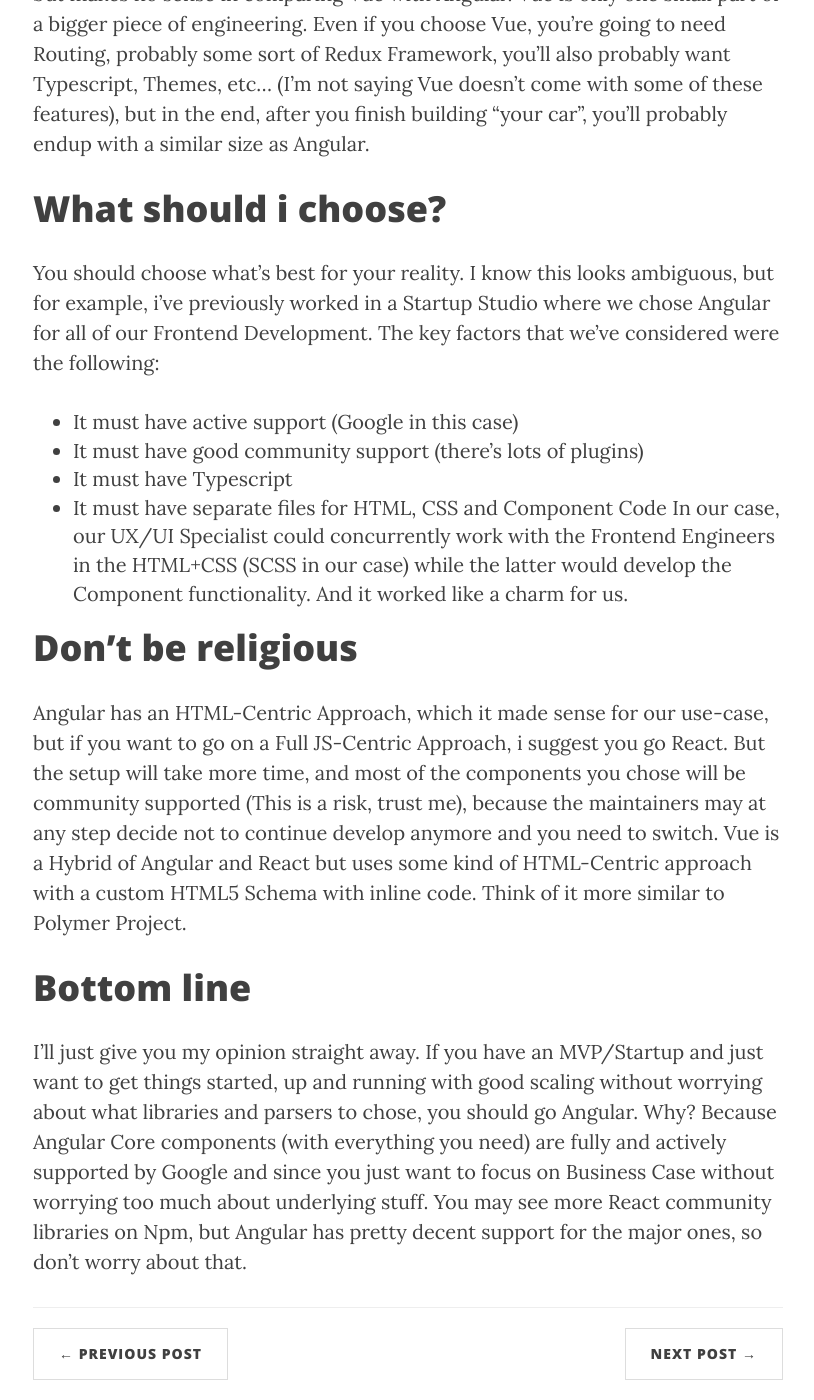
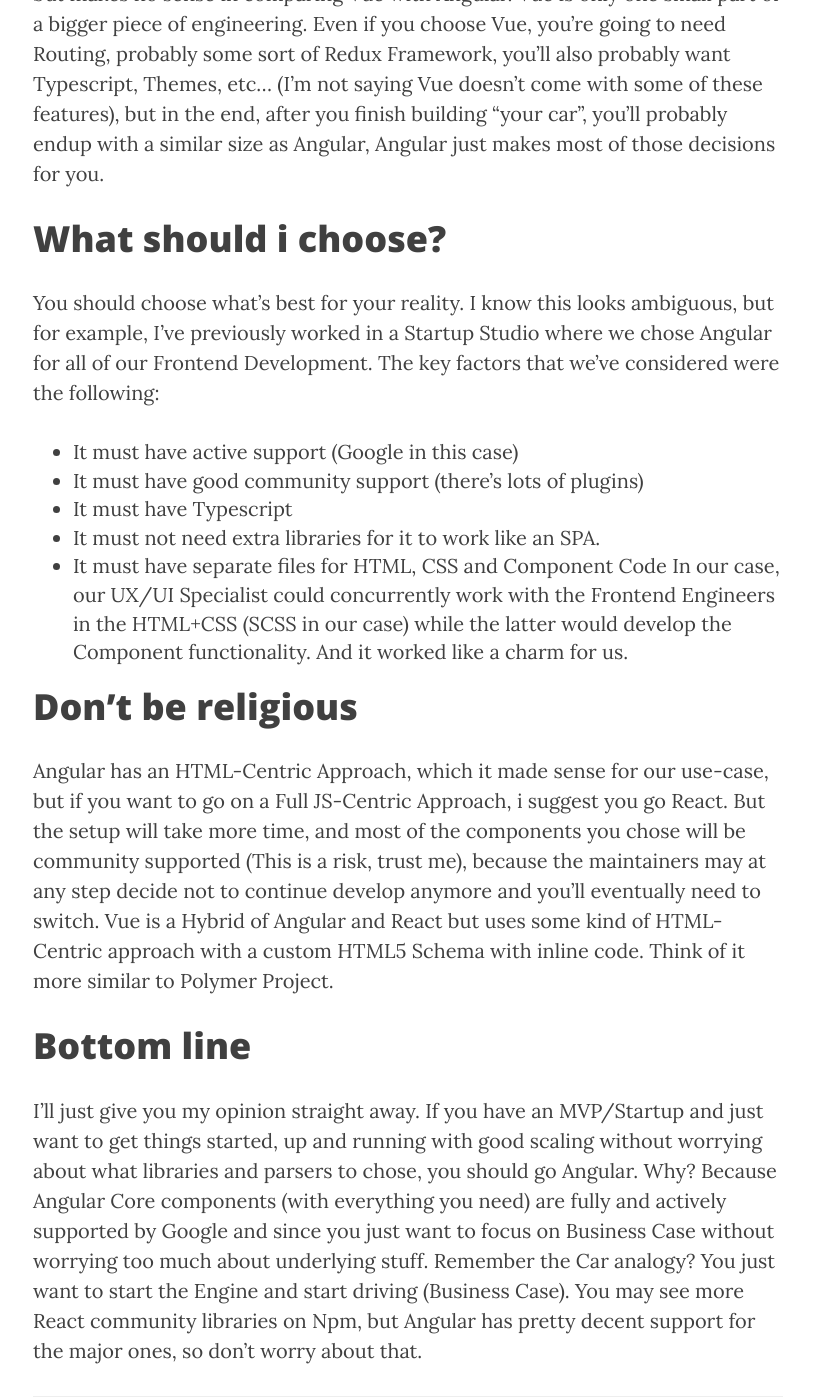
Before and after one commit to driverpt/driverpt.github.io, a Jekyll site: the page built from _posts/2020-06-01-frontend-frameworks.md, in a window 1280 px wide and 1400 px high, scrolled down 1337 px. Shown: the whole window, without its empty margins (232-1046 px from the left). Built offline with Jekyll 4.4.1, drawn with Linux system fonts in a browser that asks for light colours; nearby versions of some CDN libraries; comment, search, counter and statistics services are not loaded; some of the changed text lies outside the part shown.

Commit message:
Fix grammar

```diff
--- a/_posts/2020-06-01-frontend-frameworks.md
+++ b/_posts/2020-06-01-frontend-frameworks.md
@@ -14,24 +14,25 @@
 
 # Framework vs Library
 First of, let me remind you all when you're comparing Vue or React with Angular, you're comparing two totally different things, the first two are Libraries and the latter one is a Framework.
-The way i see this is through this scenario:
+The way I see this is through this scenario:
 
 Let's imagine a Car. React and Vue (Libraries) are the Engine, which means, you need to pick a Chassis, a Car glass, Tyres, Rims, Muffler, etc.... and Angular (Framework) is like going to a Car Dealer and just buying a Car, they'll just give you a key and you start driving it. But you can still change the Tyres to better ones, get more efficient Rims, get a better Engine.
 
-Vue's value proposition is it's size and it's simple nature. Ok, good selling point, but makes no sense in comparing Vue with Angular. Vue is only one small part of a bigger piece of engineering. Even if you choose Vue, you're going to need Routing, probably some sort of Redux Framework, you'll also probably want Typescript, Themes, etc... (I'm not saying Vue doesn't come with some of these features), but in the end, after you finish building "your car", you'll probably endup with a similar size as Angular.
+Vue's value proposition is it's size and it's simple nature. Ok... good selling point, but makes no sense in comparing Vue with Angular. Vue is only one small part of a bigger piece of engineering. Even if you choose Vue, you're going to need Routing, probably some sort of Redux Framework, you'll also probably want Typescript, Themes, etc... (I'm not saying Vue doesn't come with some of these features), but in the end, after you finish building "your car", you'll probably endup with a similar size as Angular, Angular just makes most of those decisions for you.
 
 # What should i choose?
-You should choose what's best for your reality. I know this looks ambiguous, but for example, i've previously worked in a Startup Studio where we chose Angular for all of our Frontend Development. The key factors that we've considered were the following:
+You should choose what's best for your reality. I know this looks ambiguous, but for example, I've previously worked in a Startup Studio where we chose Angular for all of our Frontend Development. The key factors that we've considered were the following:
  - It must have active support (Google in this case)
  - It must have good community support (there's lots of plugins)
  - It must have Typescript
+ - It must not need extra libraries for it to work like an SPA.
  - It must have separate files for HTML, CSS and Component Code
 In our case, our UX/UI Specialist could concurrently work with the Frontend Engineers in the HTML+CSS (SCSS in our case) while the latter would develop the Component functionality. And it worked like a charm for us.
 
 # Don't be religious
-Angular has an HTML-Centric Approach, which it made sense for our use-case, but if you want to go on a Full JS-Centric Approach, i suggest you go React. But the setup will take more time, and most of the components you chose will be community supported (This is a risk, trust me), because the maintainers may at any step decide not to continue develop anymore and you need to switch.
+Angular has an HTML-Centric Approach, which it made sense for our use-case, but if you want to go on a Full JS-Centric Approach, i suggest you go React. But the setup will take more time, and most of the components you chose will be community supported (This is a risk, trust me), because the maintainers may at any step decide not to continue develop anymore and you'll eventually need to switch.
 Vue is a Hybrid of Angular and React but uses some kind of HTML-Centric approach with a custom HTML5 Schema with inline code. Think of it more similar to Polymer Project.
 
 # Bottom line
-I'll just give you my opinion straight away. If you have an MVP/Startup and just want to get things started, up and running with good scaling without worrying about what libraries and parsers to chose, you should go Angular. Why? Because Angular Core components (with everything you need) are fully and actively supported by Google and since you just want to focus on Business Case without worrying too much about underlying stuff.
+I'll just give you my opinion straight away. If you have an MVP/Startup and just want to get things started, up and running with good scaling without worrying about what libraries and parsers to chose, you should go Angular. Why? Because Angular Core components (with everything you need) are fully and actively supported by Google and since you just want to focus on Business Case without worrying too much about underlying stuff. Remember the Car analogy? You just want to start the Engine and start driving (Business Case).
 You may see more React community libraries on Npm, but Angular has pretty decent support for the major ones, so don't worry about that.
```
